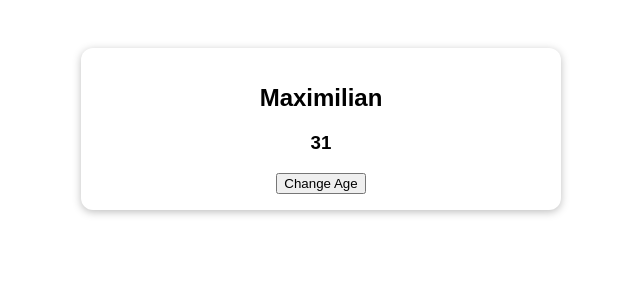
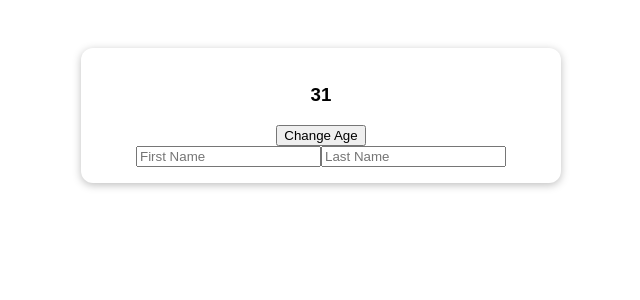
Before and after one commit to PJLindsay/s19-composition, a Vue app: page / in a window 1280 px wide. Shown: the top 300 px of the page, without its empty margins (319-959 px from the left). Built offline with nearby package versions, Linux system fonts and the light colour scheme; the HTML template or start-up script is replaced by a standard one.

Commit message:
Computed property (Composition API way)

```diff
--- a/src/App.vue
+++ b/src/App.vue
@@ -1,13 +1,24 @@
 <template>
   <section class="container">
-    <h2>{{ user.name }}</h2>
-    <h3>{{ user.age }}</h3>
+    <!-- reactive() approach -->
+    <!-- <h2>{{ user.name }}</h2>
+    <h3>{{ user.age }}</h3> -->
+
+
+    <!-- ref() approach -->
+    <h2>{{ userName }}</h2>
+    <h3>{{ age }}</h3>
+
     <button @click="setAge">Change Age</button>
+    <div>
+        <input type="text" placeholder="First Name" @input="setFirstName" />
+        <input type="text" placeholder="Last Name" @input="setLastName" />
+    </div>
   </section>
 </template>
 
 <script>
-import { reactive } from 'vue'
+import { ref, reactive, computed } from 'vue'
 
 export default {
   // NEW WAY: (Composition API)
@@ -17,7 +28,14 @@ export default {
 
     // ref() approach
     // const uName = ref('Maximilian') // create a reference (a reactive value we can use in our template)
-    // const uAge = ref(31)
+    const uAge = ref(31)
+    const firstName = ref('')
+    const lastName = ref('')
+
+    // computed property is a ref() as well, but it's READ-ONLY
+    const uName = computed(function()  {
+      return `${firstName.value} ${lastName.value}`
+    })
 
     // reactive() approach
     const user = reactive({
@@ -33,6 +51,14 @@ export default {
       user.age = 32
     }
 
+    function setFirstName(event) {
+      firstName.value = event.target.value
+    }
+
+    function setLastName(event) {
+      lastName.value = event.target.value
+    }
+
     // setTimeout(function() {
     //   // ref() approach
     //   // uName.value = 'Max'
@@ -44,11 +70,11 @@ export default {
     // }, 2000)
 
     // refs() approach
-    // return { userName: user.value.name, age: user.value.age, user: user } // return whatever you want to expose to template
+    return { userName: uName, age: uAge, setAge: setNewAge, setFirstName, setLastName } // return whatever you want to expose to template
 
     // reactive() approach
     // passing 'raw' object (user) lets template use this in a reactive way
-    return { user: user, setAge: setNewAge } // setAge is a 'pointer' to method
+    // return { user: user, setAge: setNewAge } // setAge is a 'pointer' to method
 },
   // OLD WAY: (Options API)
   // data() {
```
